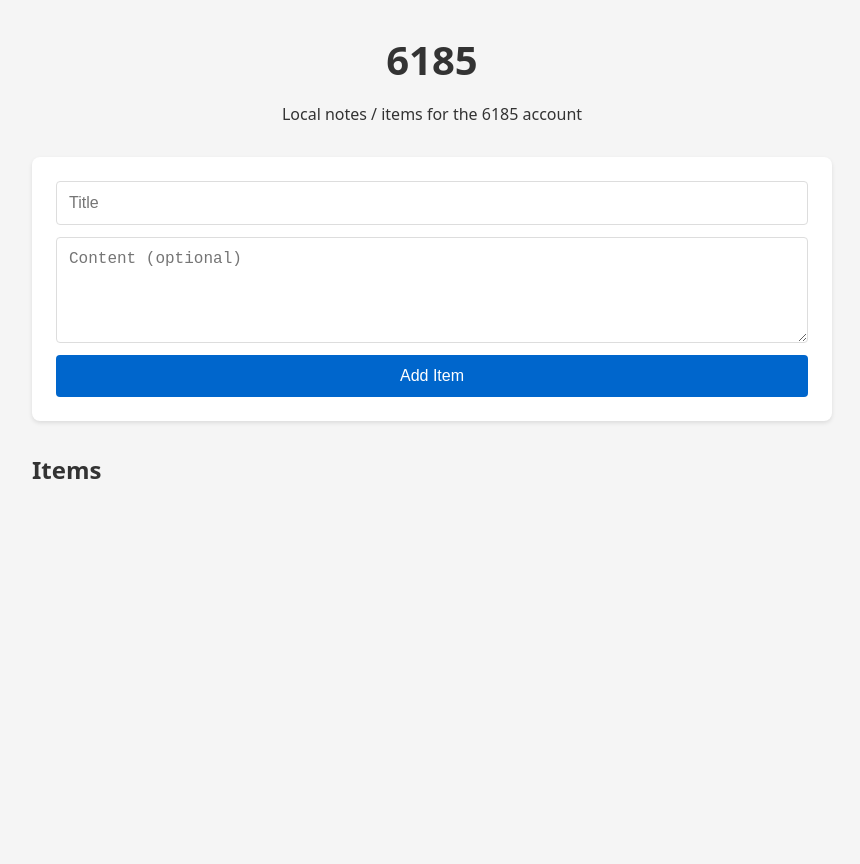
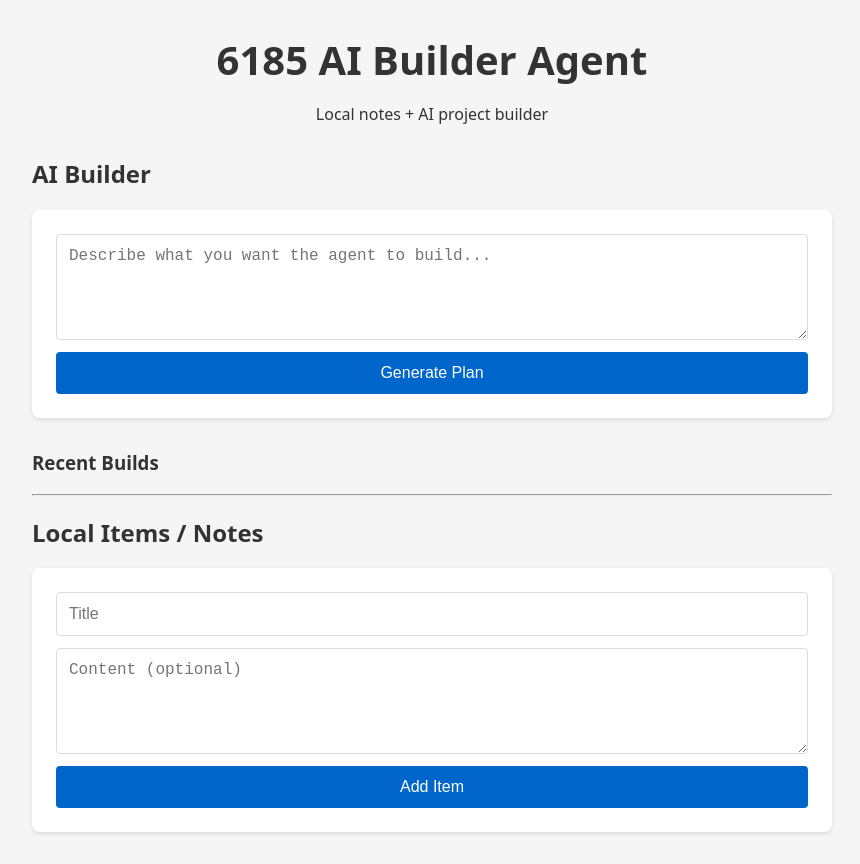
Before and after one commit to waynearto-blip/6185-7417, a website: page public/index.html in a window 1280 px wide. Shown: the whole page, without its empty margins (208-1068 px from the left). Before the commit the page ends 800 px from the top, so only its background shows below. Drawn offline with Linux system fonts and the light colour scheme; no server answers.

Commit message:
Update UI to include AI Builder section

```diff
--- a/public/index.html
+++ b/public/index.html
@@ -3,24 +3,36 @@
 <head>
   <meta charset="UTF-8">
   <meta name="viewport" content="width=device-width, initial-scale=1.0">
-  <title>6185</title>
+  <title>6185 AI Builder Agent</title>
   <link rel="stylesheet" href="style.css">
 </head>
 <body>
   <header>
-    <h1>6185</h1>
-    <p>Local notes / items for the 6185 account</p>
+    <h1>6185 AI Builder Agent</h1>
+    <p>Local notes + AI project builder</p>
   </header>
 
   <main>
-    <form id="add-form">
-      <input type="text" id="title" placeholder="Title" required>
-      <textarea id="content" placeholder="Content (optional)"></textarea>
-      <button type="submit">Add Item</button>
-    </form>
+    <section>
+      <h2>AI Builder</h2>
+      <form id="build-form">
+        <textarea id="build-prompt" placeholder="Describe what you want the agent to build..." required></textarea>
+        <button type="submit">Generate Plan</button>
+      </form>
+      <div id="build-result"></div>
+      <h3>Recent Builds</h3>
+      <ul id="builds-list"></ul>
+    </section>
+
+    <hr>
 
     <section>
-      <h2>Items</h2>
+      <h2>Local Items / Notes</h2>
+      <form id="add-form">
+        <input type="text" id="title" placeholder="Title" required>
+        <textarea id="content" placeholder="Content (optional)"></textarea>
+        <button type="submit">Add Item</button>
+      </form>
       <ul id="items-list"></ul>
     </section>
   </main>
```
